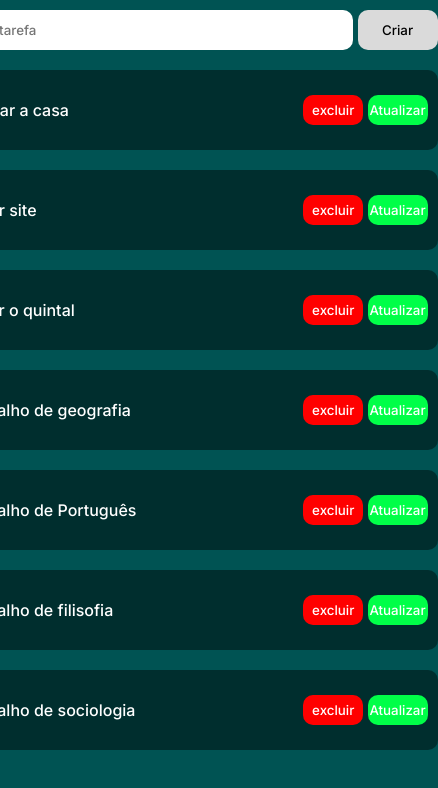
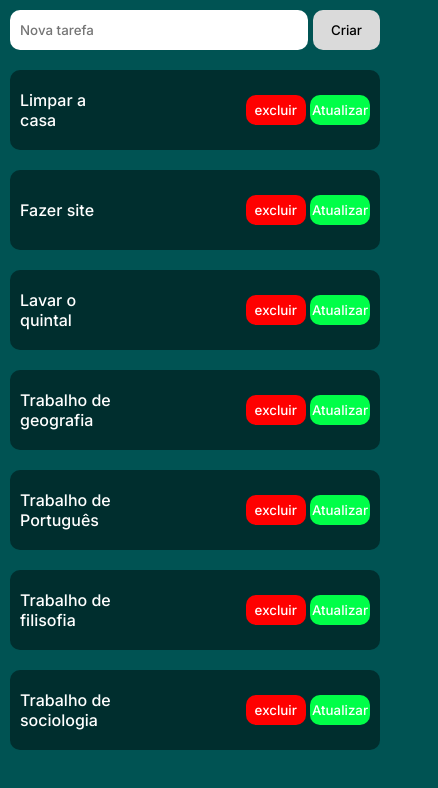
Before and after one commit to TDM-Organization/lista-de-terefas-javascript, a plain HTML site: page index.html in a window 390 px wide. Shown: the whole page, 438 px wide, since content can reach past the window. Drawn offline with Linux system fonts and the light colour scheme.

Commit message:
Add files via upload

```diff
--- a/style.css
+++ b/style.css
@@ -17,6 +17,8 @@ body{
 
 .form{
     display: flex;
+    width: 100%;
+    justify-content: center;
     gap: 5px;
 }
 
@@ -58,7 +60,7 @@ transform: scale(1.03);
 }
 
 .conteudo{
-    width: 485px;
+    width: 100%;
     display: flex;
     flex-direction: column;
     gap: 20px;
@@ -133,7 +135,9 @@ transform: scale(1.03);
 
 .formAtualizar{
     display: flex;
+    width: 95%;
     gap: 5px;
+    position: fixed;
 }
 
 .btnConfirmar{
@@ -151,3 +155,19 @@ transform: scale(1.03);
     background-color: rgb(195, 195, 195);
     transform: scale(1.05);
     }
+
+@media screen and (max-width: 425px){
+    .tituloTarefa{
+        max-width: 100px;
+    }
+}
+
+@media screen and (max-width: 768px){
+    #inputTarefa{
+        width: 95%;
+    }
+
+    .inputAtualizar{
+        width: 95%;
+    }
+}
```
